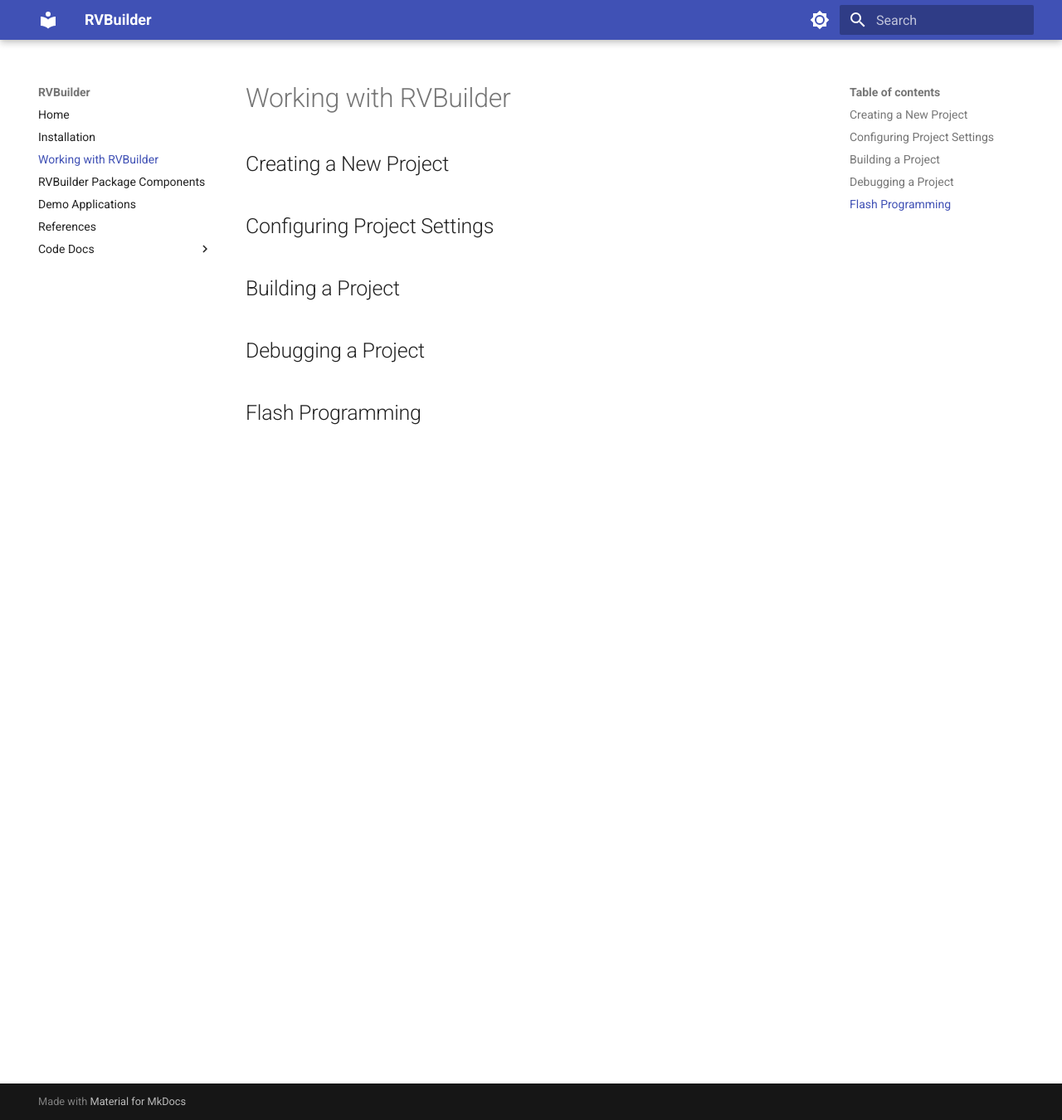
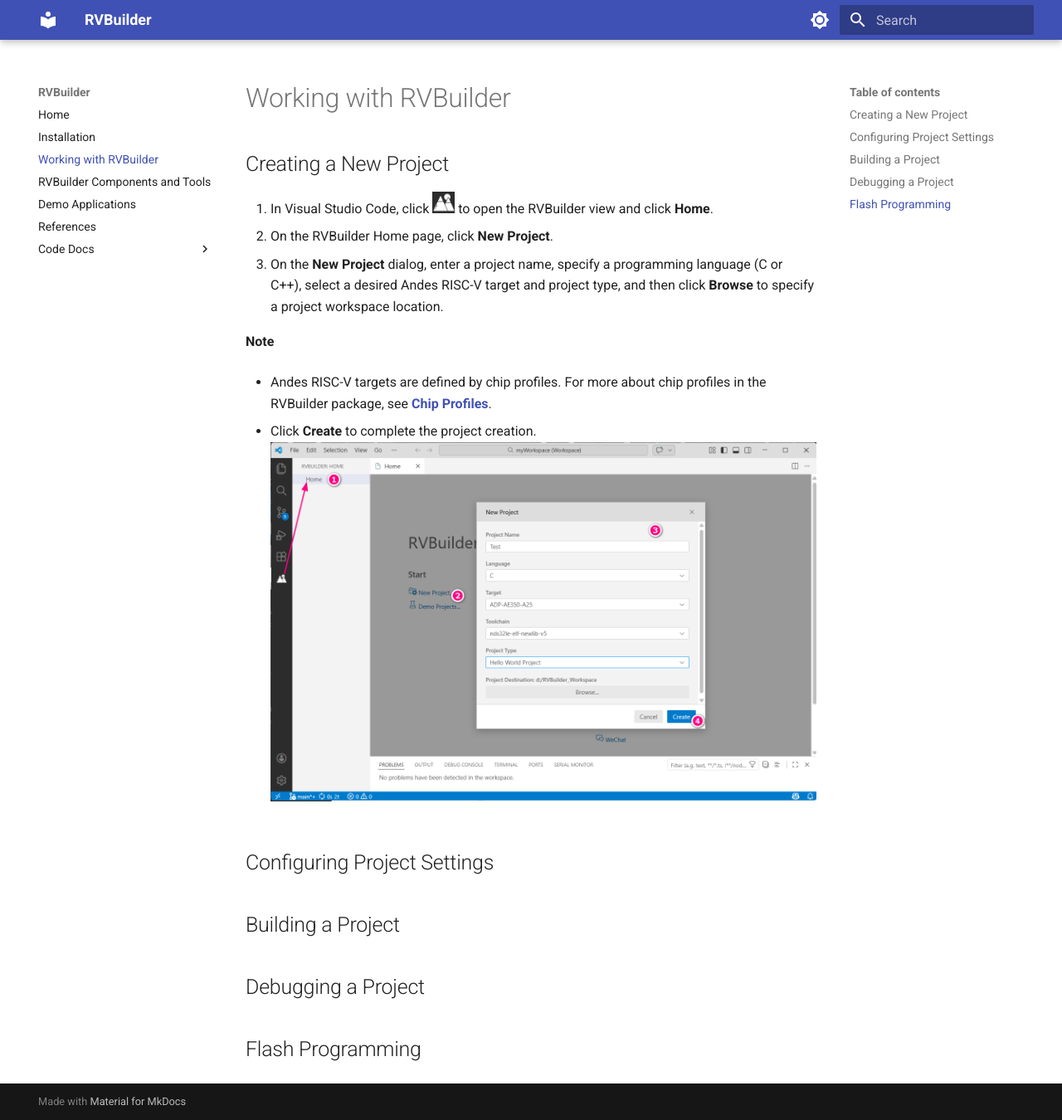
Before and after one commit to obscuredarling/qwpo4578, an MkDocs documentation site: the page built from docs/working.md, in a window 1280 px wide and 1350 px high. Shown: the whole window at 83% size. Built offline with MkDocs 1.6.1 and Material for MkDocs 9.7.7, drawn with Linux system fonts in a browser that asks for light colours.

Commit message:
Added project creation description

```diff
--- a/docs/working.md
+++ b/docs/working.md
@@ -1,4 +1,17 @@
 ## Creating a New Project
+
+1. In Visual Studio Code, click ![RVBuilder icon](./images/RVBuilder_icon.png) to open the RVBuilder view and click **Home**.
+2. On the RVBuilder Home page, click **New Project**.
+3. On the **New Project** dialog, enter a project name, specify a programming language (C or C++), select a desired Andes RISC-V target and project type, and then click **Browse** to specify a project workspace location.
+
+   **Note**
+
+   - Andes RISC-V targets are defined by chip profiles. For more about chip profiles in the RVBuilder package, see [**Chip Profiles**](./components.md#chip-profiles).
+
+4. Click **Create** to complete the project creation.
+![RVBuilder project creation](./images/project_create.png)
+
+
 
 ## Configuring Project Settings
 
--- a/mkdocs.yml
+++ b/mkdocs.yml
@@ -48,7 +48,7 @@
     - Home: index.md
     - Installation: installation.md
     - Working with RVBuilder: working.md
-    - RVBuilder Package Components: components.md
+    - RVBuilder Components and Tools: components.md
     - Demo Applications: demo.md
     - References: references.md
     - Code Docs:
```
Also changed, not shown: docs/Installation.md (+2 -2 lines), docs/components.md (+5 -2 lines), docs/images/project_create.png (added).
